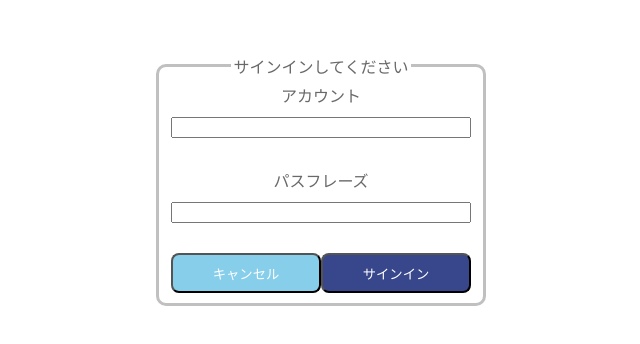
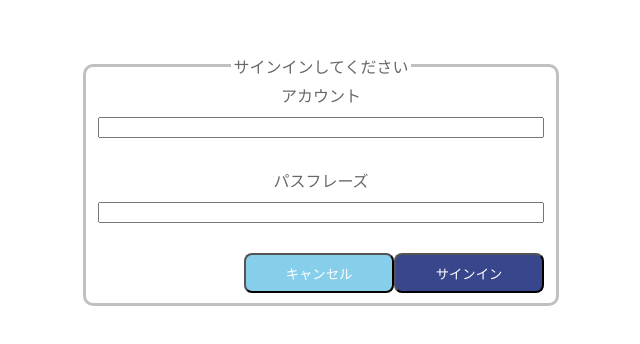
Before and after one commit to YTommy109/rekeel, a React (Create React App) app: page / in a window 1280 px wide. Shown: the part 220-564 px from the top of the page, without its empty margins (319-959 px from the left). Built offline with nearby package versions, Linux system fonts and the light colour scheme.

Commit message:
refactor: サインインページから pure スタイルを消した。

```diff
--- a/src/l5_pages/sign_in.js
+++ b/src/l5_pages/sign_in.js
@@ -4,8 +4,15 @@ import PropTypes from 'prop-types'
 import CentralBox from '~/l4_templates/central_box'
 import SignIn from '~/l3_organisms/forms/sign_in'
 
-export const SignInPagePure = ({className, ...props}) =>
-  <div className={className}>
+// FIXME: form を使うのは、コンポーネントの実装が漏れてるから NG
+const Div = styled.div`
+  form {
+    width: 480px;
+  }
+`
+
+const SignInPage = ({...props}) =>
+  <Div {...props}>
     <CentralBox>
       <SignIn
         handleChange  = {props.updateText}
@@ -13,19 +20,12 @@ export const SignInPagePure = ({className, ...props}) =>
         handleCancel  = {props.handleCancel}
       />
     </CentralBox>
-  </div>
+  </Div>
 
-SignInPagePure.propTypes = {
-  className:    PropTypes.string,
-  updateText:   PropTypes.func,
-  handleOK:     PropTypes.func,
-  handleCancel: PropTypes.func
+SignInPage.propTypes = {
+  updateText:   PropTypes.func.isRequired,
+  handleOK:     PropTypes.func.isRequired,
+  handleCancel: PropTypes.func.isRequired
 }
 
-const SignInPage = styled(SignInPagePure)`
-    [name="sign_in_form"] {
-        width: 360px;
-    }
-`
-
 export default SignInPage
```
